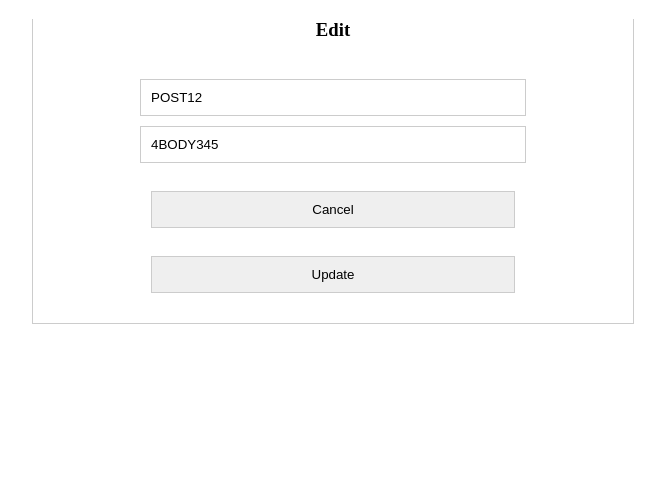
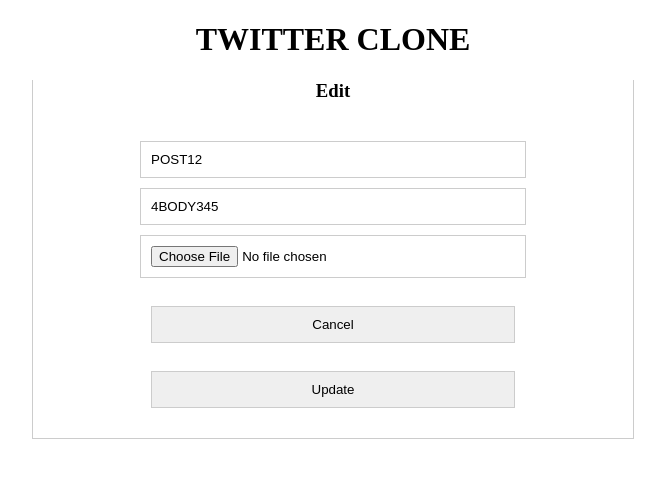
Before and after one commit to terrence-barrett/twitter-clone, a Django app: page /edit/17/ in a window 1280 px wide. Shown: the top 478 px of the page, without its empty margins (307-972 px from the left). Run offline with Django 3.2, Linux system fonts and the light colour scheme; data comes from the database, SQL or seed files in the repository; both versions use the stored data as it was after the commit.

Commit message:
fixing image on edit page commit

```diff
--- a/posts/views.py
+++ b/posts/views.py
@@ -66,6 +66,7 @@
     # If the request method is not POST (e.g., a GET request), or if the form is not submitted,
     # render an 'edit.html' template with the post information for editing
     return render(request, 'edit.html', {'posts': posts})
+
 #LIKE-FUNCTION---------------------------------------------------------------------------------------------------------------------------------------------------------------
 def likes(request, post_id):
     likecount = Post.objects.get(id = post_id)
--- a/templates/base.html
+++ b/templates/base.html
@@ -10,6 +10,7 @@
         <link rel="stylesheet" href="{% static 'css/style.css'%}">
     </head>
     <body>
+        <h1 style='text-align: center'>TWITTER CLONE</h1>
         {% block content %}
         {{ content }}
         {% endblock %}
--- a/templates/edit.html
+++ b/templates/edit.html
@@ -19,12 +19,19 @@
                     <input name="body" placeholder="Say something inspiring" value="{{ posts.body }}" required>
                 </div>
 
+
+                <div align="center">
+                    <input type="file" name="image">
+                </div>
                 <br>
+                {% if post.image.url %}
+                <img src="{{ post.image.url }}" alt="" width="100%" >
+                {% endif %}
 
                 <div>
                     <div align="center">
-                        <a href="{% url 'index' %}" id="cancel" type="submit">
-                            <input id="button" type="submit" value="Cancel">
+                        <a href="/">
+                            <input id="button" type="button" value="Cancel">
                         </a>
                     </div>
                     <br>
```
Also changed, not shown: db.sqlite3.
